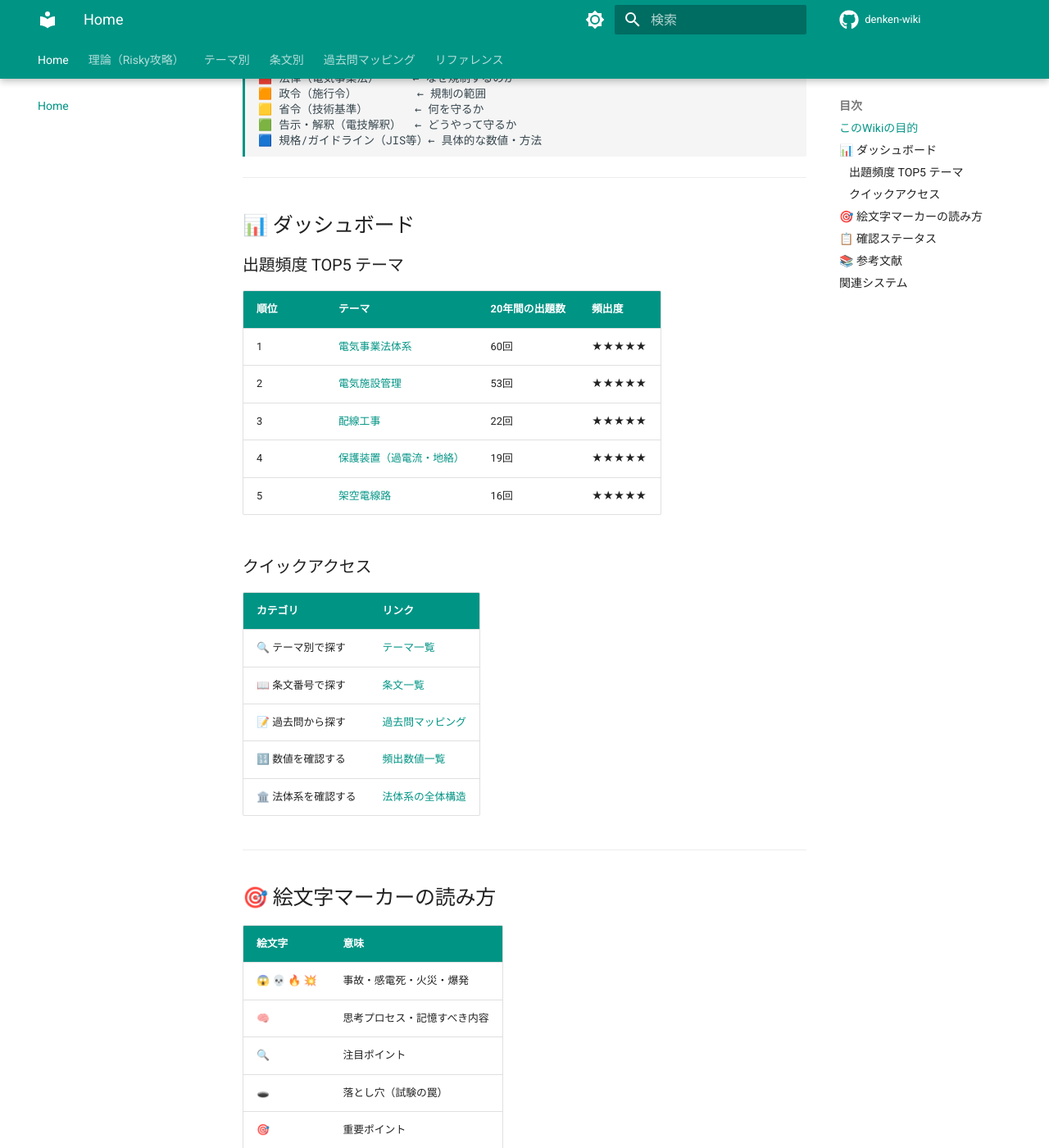
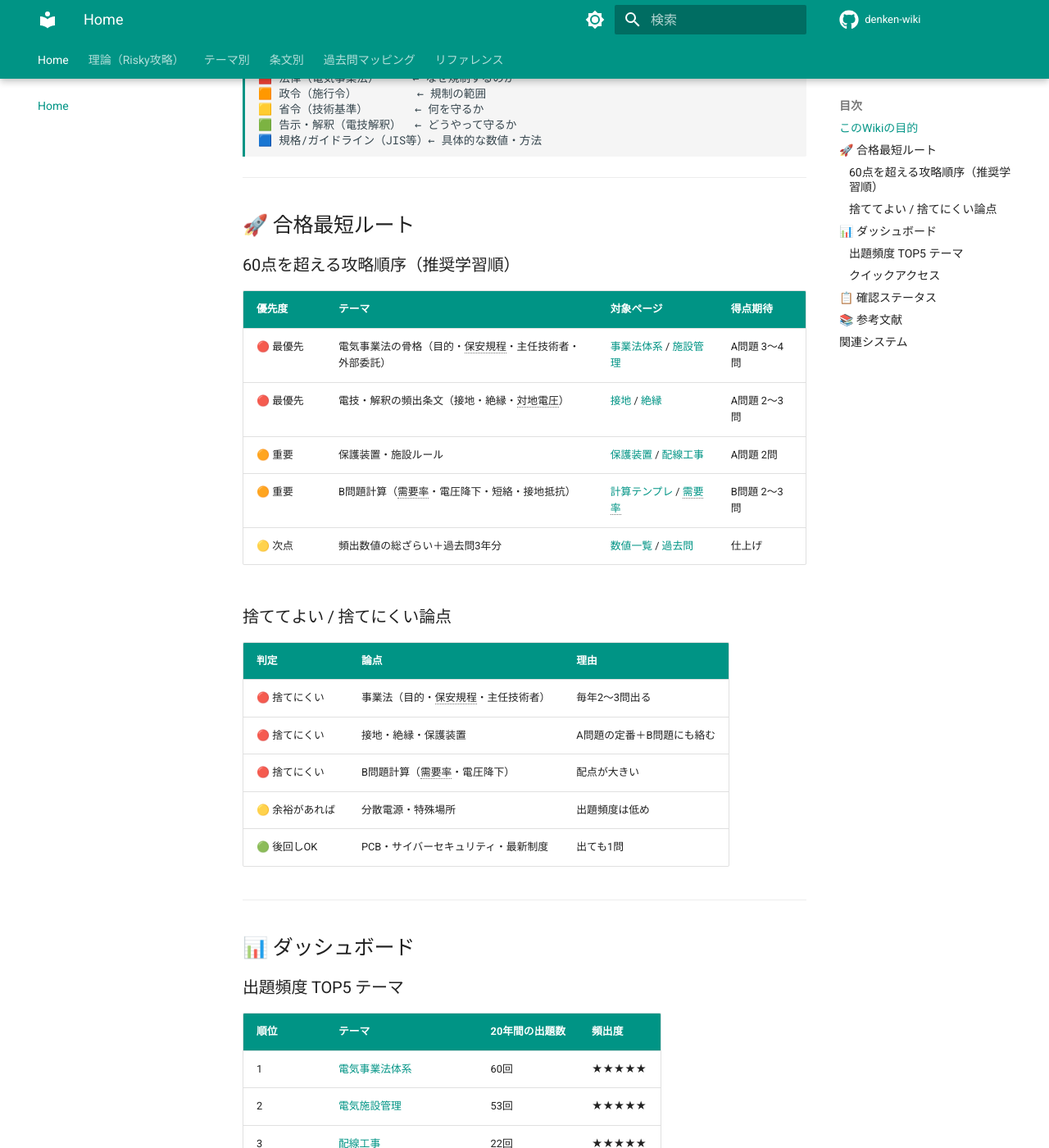
Before and after one commit to kfurufuru/denken-wiki, an MkDocs documentation site: the page built from docs/index.md, in a window 1280 px wide and 1400 px high, scrolled down 371 px. Shown: the whole window at 82% size. Built offline with MkDocs 1.6.1 and Material for MkDocs 9.7.7, drawn with Linux system fonts in a browser that asks for light colours; comment, search, counter and statistics services are not loaded; some of the changed text lies outside the part shown.

````diff
--- a/docs/index.md
+++ b/docs/index.md
@@ -13,6 +13,30 @@
 🟩 告示・解釈（電技解釈）  ← どうやって守るか
 🟦 規格/ガイドライン（JIS等）← 具体的な数値・方法
 ```
+
+---
+
+## 🚀 合格最短ルート
+
+### 60点を超える攻略順序（推奨学習順）
+
+| 優先度 | テーマ | 対象ページ | 得点期待 |
+|--------|--------|-----------|---------|
+| 🔴 最優先 | 電気事業法の骨格（目的・保安規程・主任技術者・外部委託） | [事業法体系](themes/jigyoho-taikei.md) / [施設管理](themes/shisetsu-kanri.md) | A問題 3〜4問 |
+| 🔴 最優先 | 電技・解釈の頻出条文（接地・絶縁・対地電圧） | [接地](themes/setsuchi.md) / [絶縁](themes/zetsuen.md) | A問題 2〜3問 |
+| 🟠 重要 | 保護装置・施設ルール | [保護装置](themes/hogo-sochi.md) / [配線工事](themes/haisen-koji.md) | A問題 2問 |
+| 🟠 重要 | B問題計算（需要率・電圧降下・短絡・接地抵抗） | [計算テンプレ](reference/b-mondai-template.md) / [需要率](themes/juyoritsu-fukaritsu.md) | B問題 2〜3問 |
+| 🟡 次点 | 頻出数値の総ざらい＋過去問3年分 | [数値一覧](reference/numbers.md) / [過去問](kakomon/index.md) | 仕上げ |
+
+### 捨ててよい / 捨てにくい論点
+
+| 判定 | 論点 | 理由 |
+|------|------|------|
+| 🔴 捨てにくい | 事業法（目的・保安規程・主任技術者） | 毎年2〜3問出る |
+| 🔴 捨てにくい | 接地・絶縁・保護装置 | A問題の定番＋B問題にも絡む |
+| 🔴 捨てにくい | B問題計算（需要率・電圧降下） | 配点が大きい |
+| 🟡 余裕があれば | 分散電源・特殊場所 | 出題頻度は低め |
+| 🟢 後回しOK | PCB・サイバーセキュリティ・最新制度 | 出ても1問 |
 
 ---
 
@@ -37,23 +61,6 @@
 | 📝 過去問から探す | [過去問マッピング](kakomon/index.md) |
 | 🔢 数値を確認する | [頻出数値一覧](reference/numbers.md) |
 | 🏛️ 法体系を確認する | [法体系の全体構造](reference/hourei-taikei.md) |
-
----
-
-## 🎯 絵文字マーカーの読み方
-
-| 絵文字 | 意味 |
-|--------|------|
-| 😱 💀 🔥 💥 | 事故・感電死・火災・爆発 |
-| 🧠 | 思考プロセス・記憶すべき内容 |
-| 🔍 | 注目ポイント |
-| 🕳️ | 落とし穴（試験の罠） |
-| 🎯 | 重要ポイント |
-| 🔗 | 関連条文リンク |
-| 👑 | 王道の考え方 |
-| ⚡ | 5秒で思い出す（速攻暗記） |
-| ✅ | e-Gov原文確認済み |
-| ⚠️ | 未確認（要検証） |
 
 ---
 
--- a/docs/reference/emoji-legend.md
+++ /dev/null
@@ -1,68 +0,0 @@
-# 絵文字マーカー凡例
-
-> このWikiで使用する絵文字マーカーの一覧と意味。
-
----
-
-## 内容マーカー
-
-| 絵文字 | 意味 | 使用場面 |
-|--------|------|---------|
-| 😱 | 事故・危険 | 感電事故・重大インシデントの記述 |
-| 💀 | 死亡事故・致命的リスク | 感電死・死亡に至る条件の記述 |
-| 🔥 | 火災 | 短絡・過負荷による火災リスクの記述 |
-| 💥 | 爆発 | 可燃性ガス・粉じんによる爆発リスクの記述 |
-| 🧠 | 思考プロセス | 記憶すべき考え方・理屈の説明 |
-| 🔍 | 注目ポイント | 特に注意して読むべき箇所 |
-| 🕳️ | 落とし穴 | 試験で引っかかりやすい罠・紛らわしい選択肢 |
-| 🎯 | 重要ポイント | 試験に直結する最重要事項 |
-| 🔗 | 関連条文リンク | 他の条文・テーマへの参照 |
-| 👑 | 王道の考え方 | 法令の根底にある基本原則・設計思想 |
-| ⚡ | 5秒で思い出す | 速攻暗記用のフレーズ・語呂合わせ |
-
----
-
-## ステータスマーカー
-
-| 絵文字 | 意味 | 使用場面 |
-|--------|------|---------|
-| ✅ | 確認済み | e-Gov法令検索 + 参考書 + 本Wiki の3点が一致した数値・条文 |
-| ⚠️ | 未確認 | AIの知識に基づく参考値。e-Gov法令検索との突合が未完了 |
-| 📄 | 作成済み | ページが作成完了し内容がある状態 |
-| 📝 | 作成予定 | ページ未作成・今後対応予定 |
-
----
-
-## 出題頻度マーカー
-
-| マーカー | 意味 | 出題頻度の目安 |
-|---------|------|---------------|
-| ★★★★★ | 超頻出 | 毎年〜隔年で出題 |
-| ★★★★☆ | 頻出 | 2〜3年に1回出題 |
-| ★★★☆☆ | 標準 | 3〜5年に1回出題 |
-| ★★☆☆☆ | 低頻度 | 過去11年で1〜2回 |
-| ★☆☆☆☆ | まれ | 過去11年でほぼ出題なし |
-
----
-
-## 法体系カラーマーカー
-
-| マーカー | 法令レベル | 具体例 |
-|---------|-----------|--------|
-| 🟥 | 法律 | 電気事業法 |
-| 🟧 | 政令 | 電気事業法施行令 |
-| 🟨 | 省令 | 電気設備技術基準 |
-| 🟩 | 告示・解釈 | 電技解釈 |
-| 🟦 | 規格 | JIS・IEC |
-
----
-
-## 使い方のルール
-
-1. **1つの段落に絵文字は2つまで** -- 多用すると視認性が下がる
-2. **ステータスマーカーは必ずつける** -- ✅ か ⚠️ で数値の信頼性を明示
-3. **法体系カラーは条文引用時に使う** -- どのレベルの法令かを一目で判別
-
----
-
-*最終更新: 2026-03-29 | v0.1（骨格）*
--- a/mkdocs.yml
+++ b/mkdocs.yml
@@ -1,5 +1,5 @@
-site_name: "電験３種 法規Wiki"
-site_description: "電験３種 法規 — 条文×過去問クロスリファレンス"
+site_name: "電験3種 法規Wiki"
+site_description: "電験3種 法規 — 条文×過去問クロスリファレンス"
 site_url: "https://kfurufuru.github.io/denken-wiki/"
 site_author: "Furutachi"
 repo_url: "https://github.com/kfurufuru/denken-wiki"
@@ -54,7 +54,11 @@
 markdown_extensions:
   - admonition
   - pymdownx.details
-  - pymdownx.superfences
+  - pymdownx.superfences:
+      custom_fences:
+        - name: mermaid
+          class: mermaid
+          format: !!python/name:pymdownx.superfences.fence_code_format
   - pymdownx.tabbed:
       alternate_style: true
   - pymdownx.critic
@@ -76,6 +80,9 @@
 
 extra_css:
   - stylesheets/custom.css
+
+extra_javascript:
+  - https://unpkg.com/mermaid@10/dist/mermaid.min.js
 
 extra:
   social:
@@ -196,7 +203,6 @@
     - 分散型電源の連系区分早見表: reference/distributed-power-zones.md
     - 用語集（ツールチップ定義）: reference/glossary.md
     - 法体系の全体構造: reference/hourei-taikei.md
-    - 絵文字マーカー凡例: reference/emoji-legend.md
     - 参考文献・外部リンク: reference/links.md
     - 学習システム全体マップ: reference/system-map.md
     - バージョニング基準: reference/versioning.md
````
Also changed, not shown: docs/reference/index.md (+0 -1 lines).
